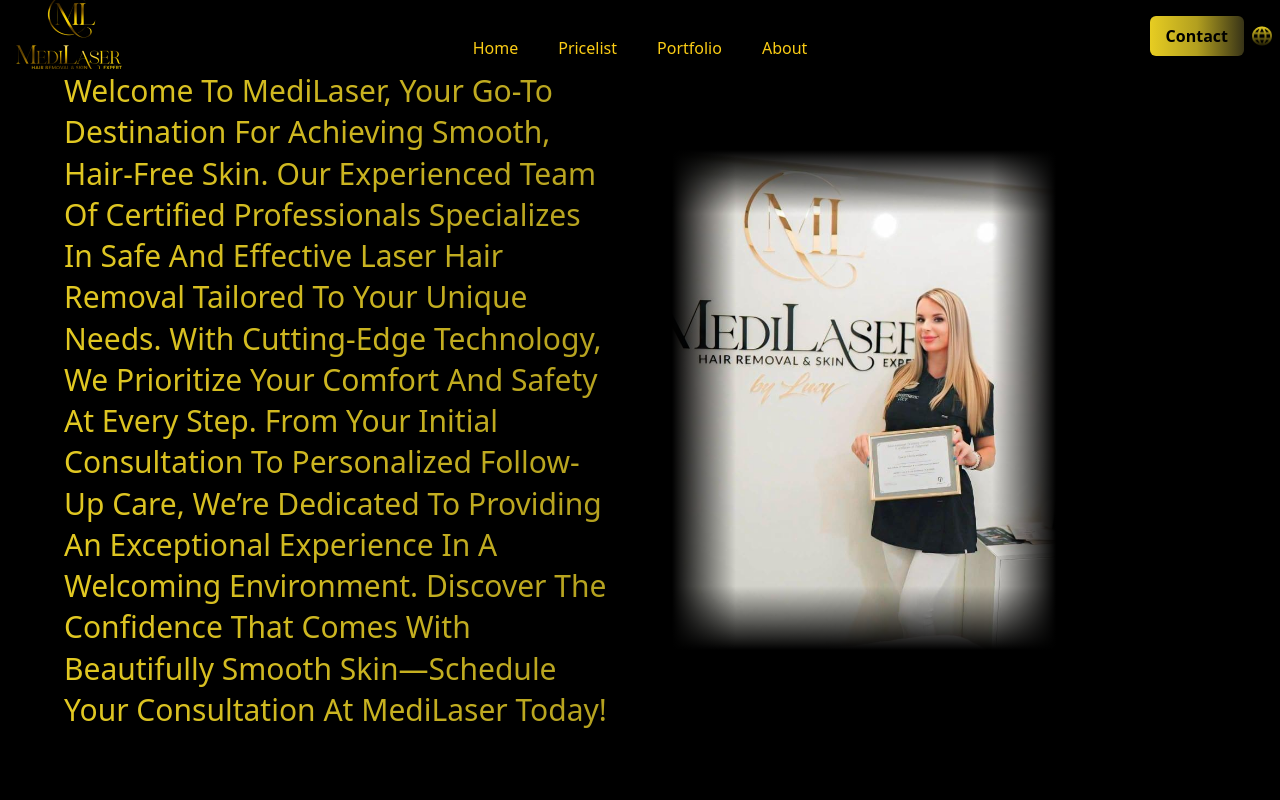
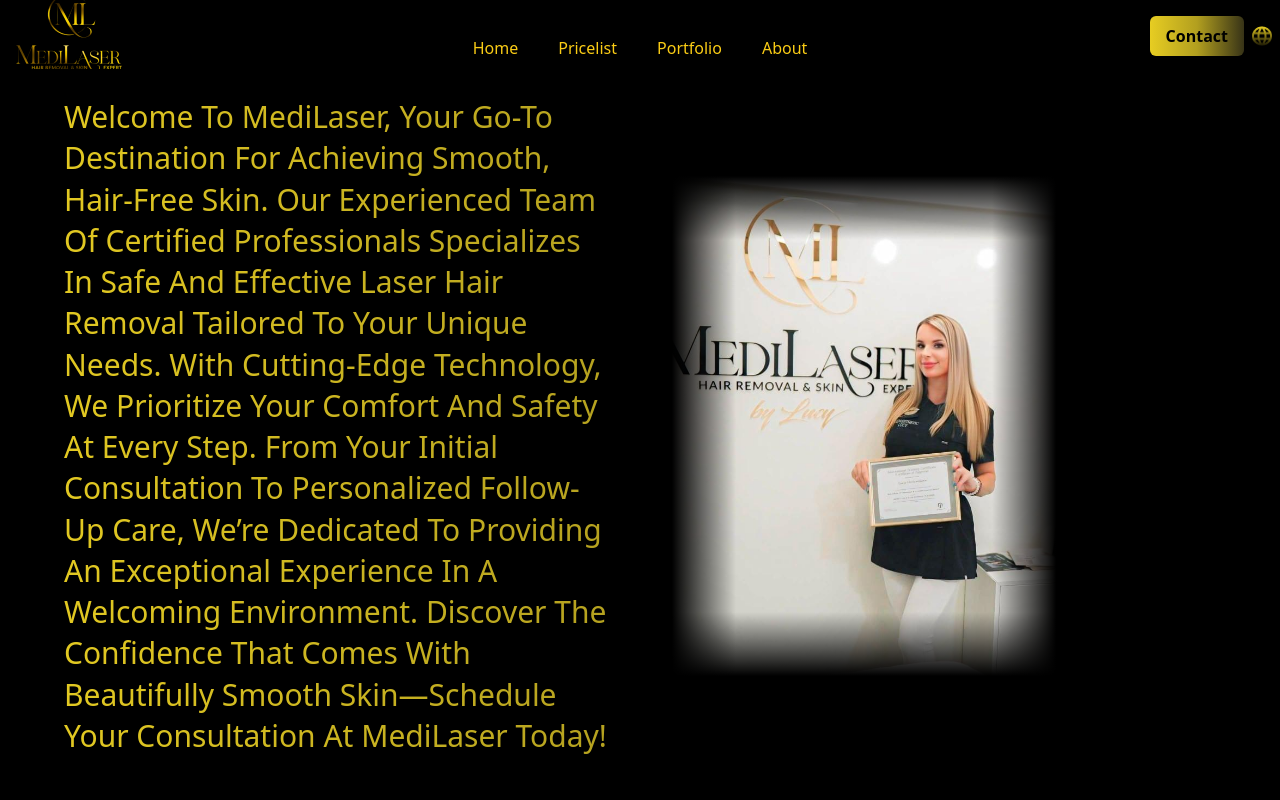
Before and after one commit to Saweratariq07/MediLazer, a React (Vite) app: page /section in a window 1280 px wide. Shown: the top 800 px of the page. Built offline with nearby package versions, Linux system fonts and the light colour scheme.

Commit message:
fixed section

```diff
--- a/src/components/home/Nav.jsx
+++ b/src/components/home/Nav.jsx
@@ -83,7 +83,7 @@
         <Link to="/" className="font-medium text-yellow-400">{text.Home[language]}</Link>
         <Link to="/price" className="font-medium text-yellow-400">{text.Pricelist[language]}</Link>
         <Link to="/portfolio" className="font-medium text-yellow-400">{text.Portfolio[language]}</Link>
-        <Link to="/section" className="font-medium text-yellow-400" target="_blank">{text.About[language]}</Link>
+        <Link to="/section" className="font-medium text-yellow-400" >{text.About[language]}</Link>
       </div>
 
       <div className="hidden md:absolute md:flex md:items-center md:justify-end md:inset-y-0 md:right-0">
--- a/src/components/section/About.jsx
+++ b/src/components/section/About.jsx
@@ -4,7 +4,7 @@
 const About = () => {
   return (
     <div className="bg-black">
-  <div className="bg-black t min-h-screen py-12 flex items-center justify-center">
+  <div className="bg-black pt-24 min-h-screen py-12 flex items-center justify-center">
   <div className="container mx-auto bg-gradient-to-r from-[#e7cd22] via-[#b29f1f] to-[#373317] bg-clip-text text-transparent grid grid-cols-1 md:grid-cols-2 gap-x-16 gap-y-8 items-center px-4 md:px-16">
     <div className="text-left">
       <h1 className="text-3xl font-normal leading-snug">
```
